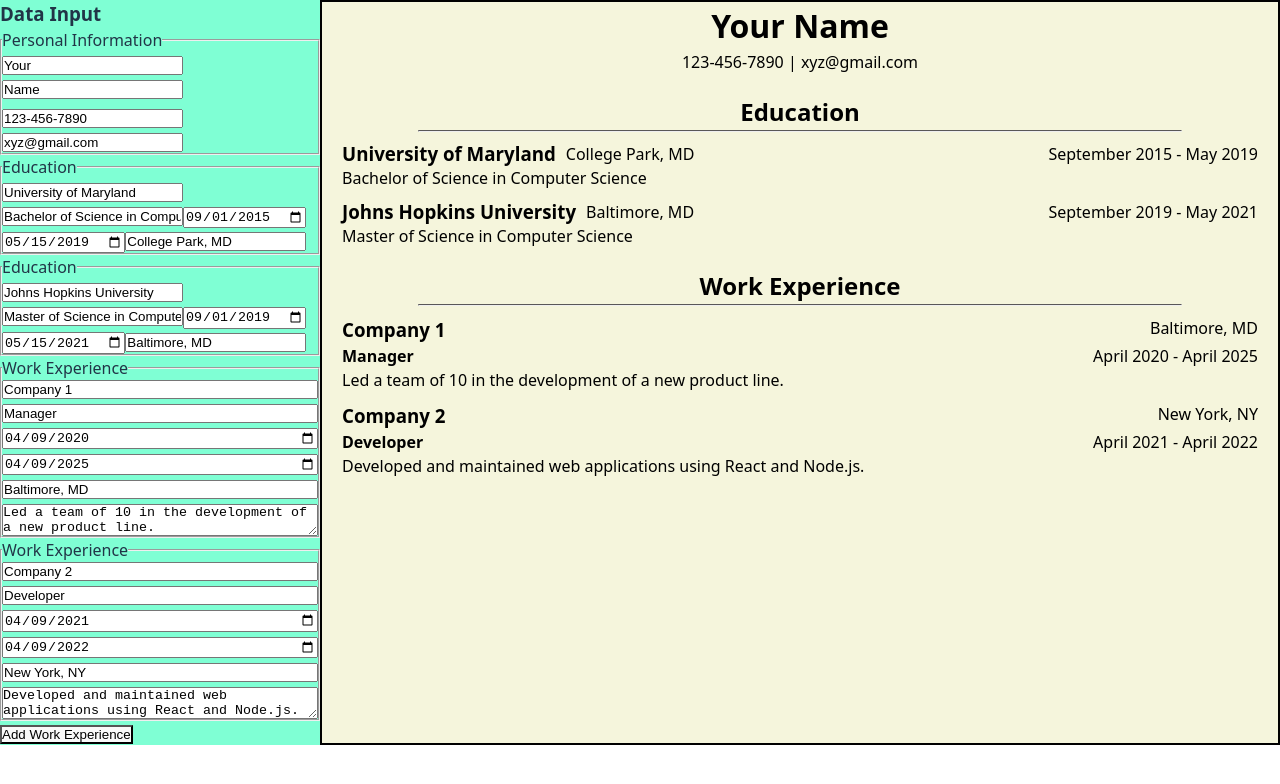
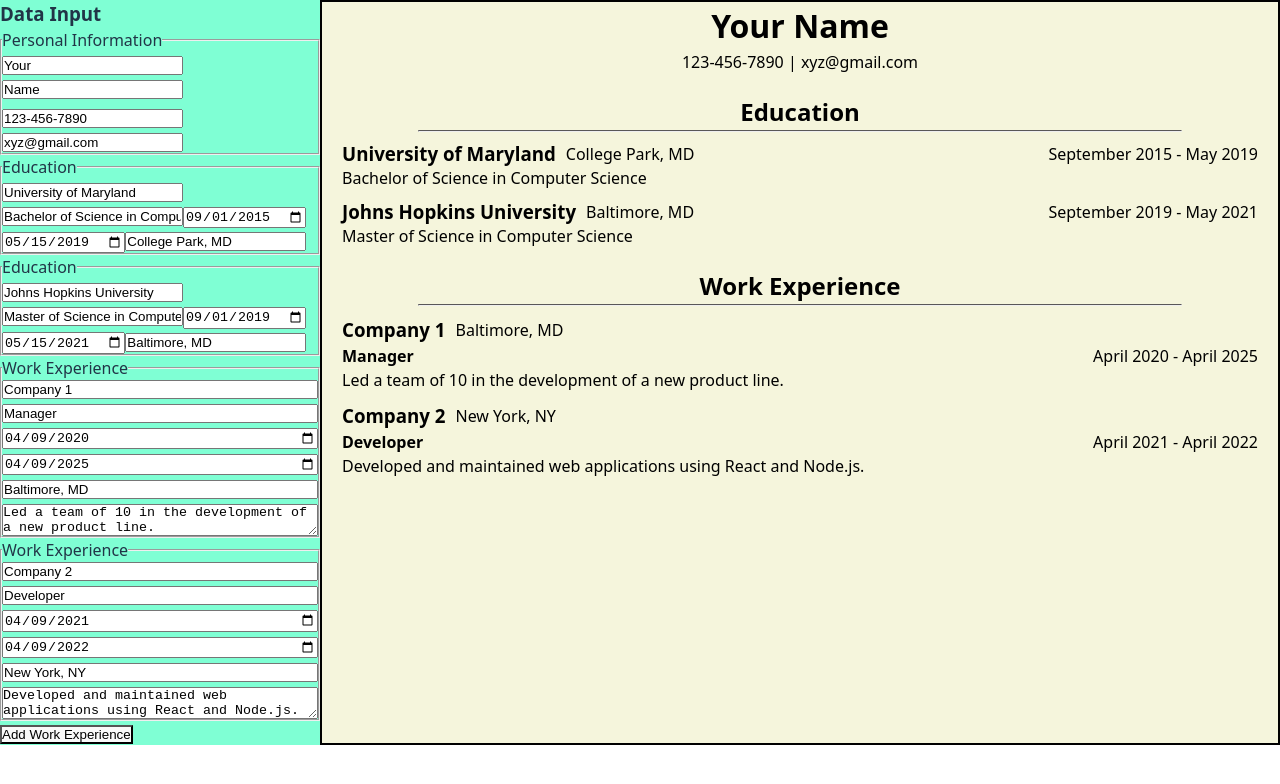
Before and after one commit to FishShalami/cv-builder-react, a React (Vite) app: page / in a window 1280 px wide. Shown: the top 784 px of the page. Built offline with nearby package versions, Linux system fonts and the light colour scheme.

Commit message:
Minor style change for resume

```diff
--- a/src/App.css
+++ b/src/App.css
@@ -45,7 +45,9 @@
 
 .company-line {
   display: flex;
-  justify-content: space-between;
+  justify-content: left;
+  align-items: center;
+  gap: 10px;
 }
 
 .work-position {
```
